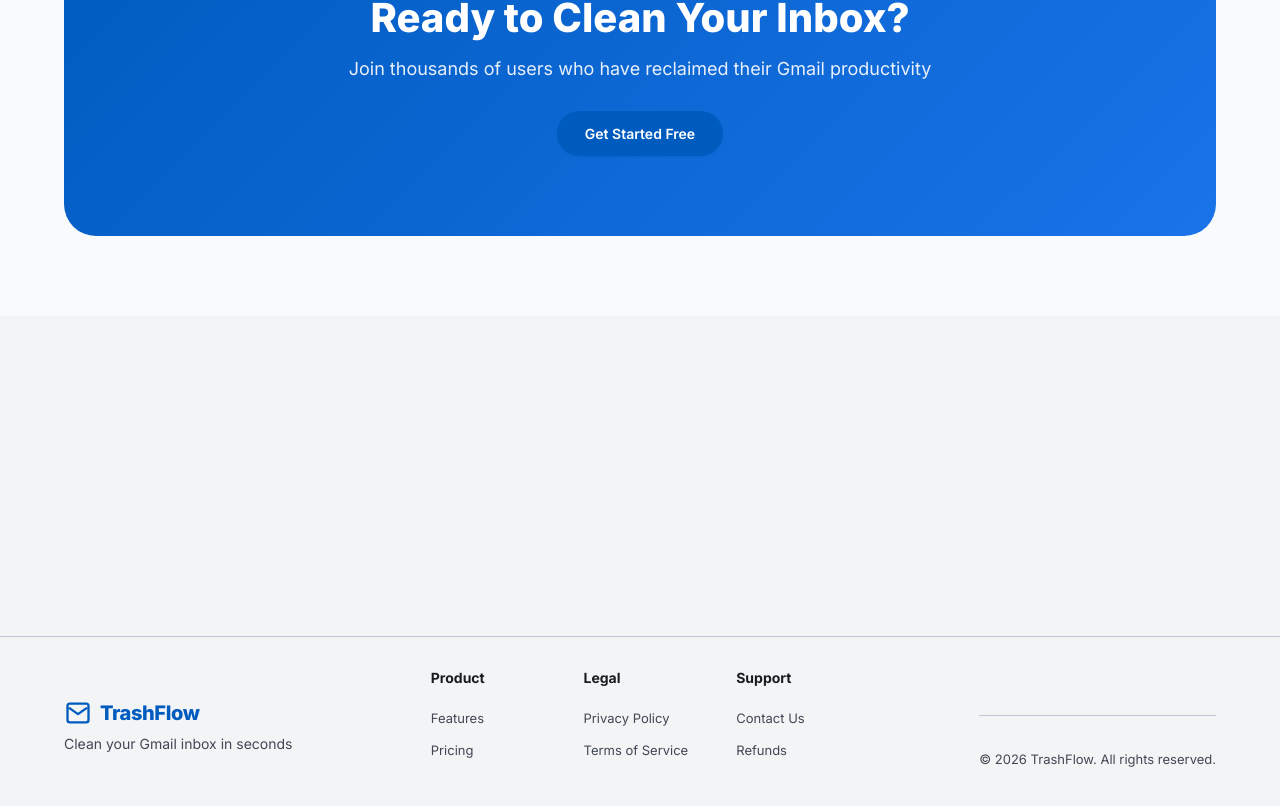
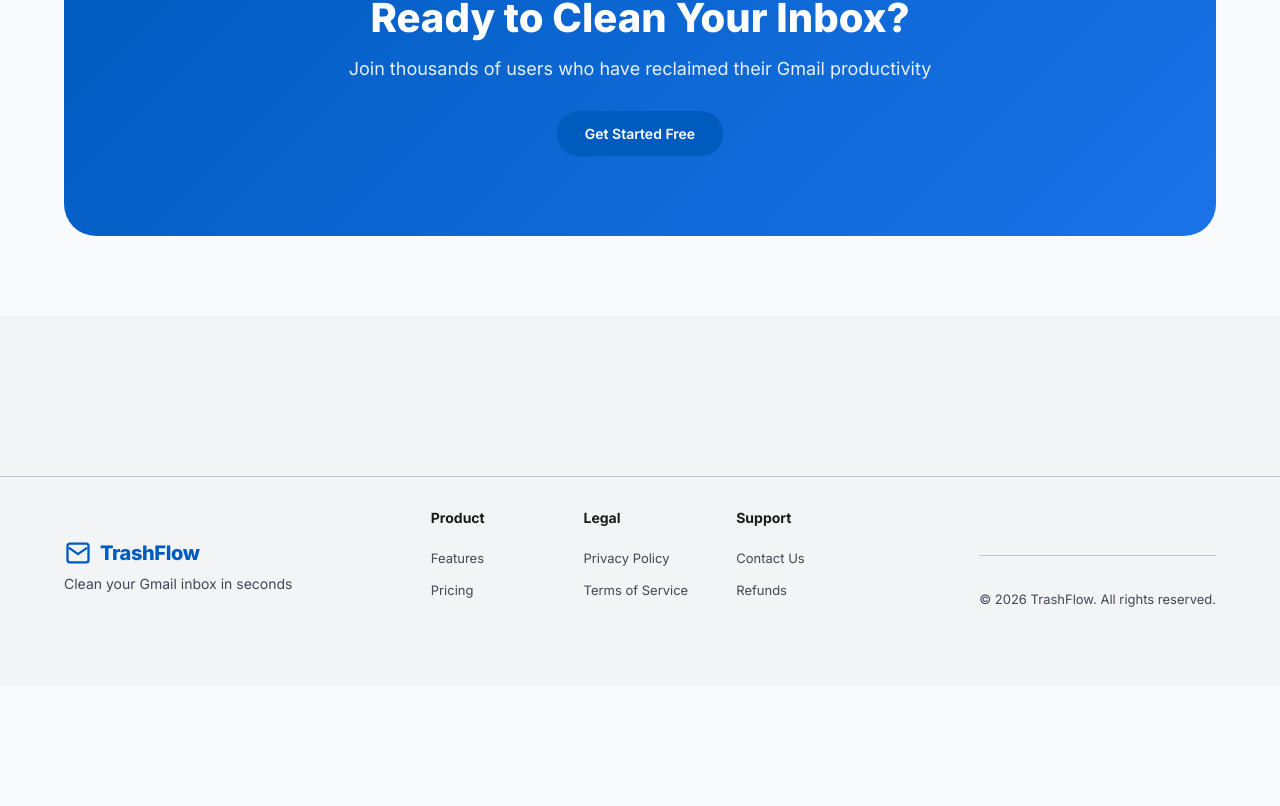
Before and after one commit to maheshbvv/trash-flow, a Next.js app: page / in a window 1280 px wide. Shown: the part 2937-3743 px from the top of the page. After the commit the page ends 3623 px from the top, so only its background shows below. Built offline with nearby package versions, Linux system fonts and the light colour scheme; no server answers.

Commit message:
Fix form element for Kit script

```diff
--- a/src/app/page.module.css
+++ b/src/app/page.module.css
@@ -418,11 +418,6 @@
   justify-content: center;
 }
 
-.newsletterForm {
-  width: 100%;
-  max-width: 500px;
-}
-
 /* Footer */
 .footer {
   padding: 64px 0 32px;
--- a/src/app/page.tsx
+++ b/src/app/page.tsx
@@ -356,9 +356,7 @@ export default function Landing() {
         <section className={styles.newsletter}>
           <div className="container">
             <AnimatedSection>
-              <div className={styles.newsletter}>
-                <script async data-uid="7aa23f5a1a" data-format="inline" />
-              </div>
+              <form data-uid="7aa23f5a1a" data-format="inline"></form>
             </AnimatedSection>
           </div>
         </section>
```
